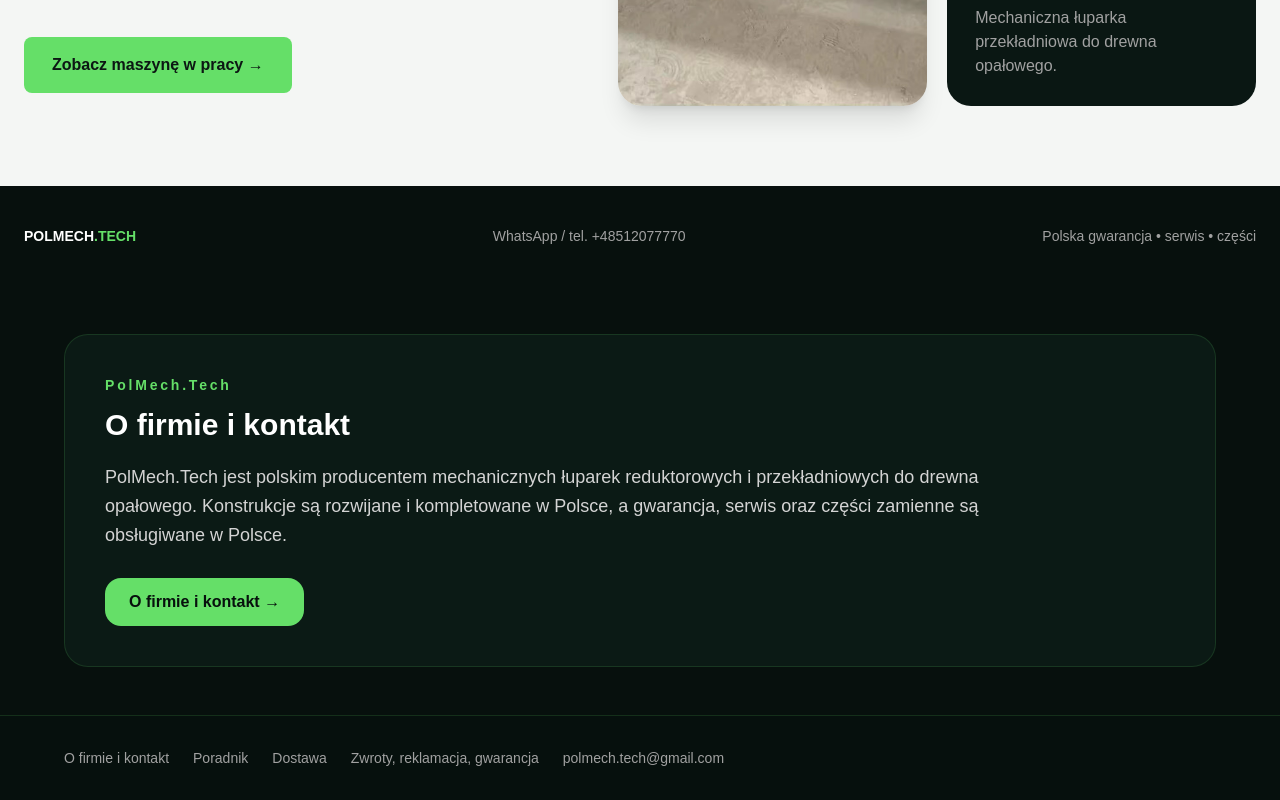
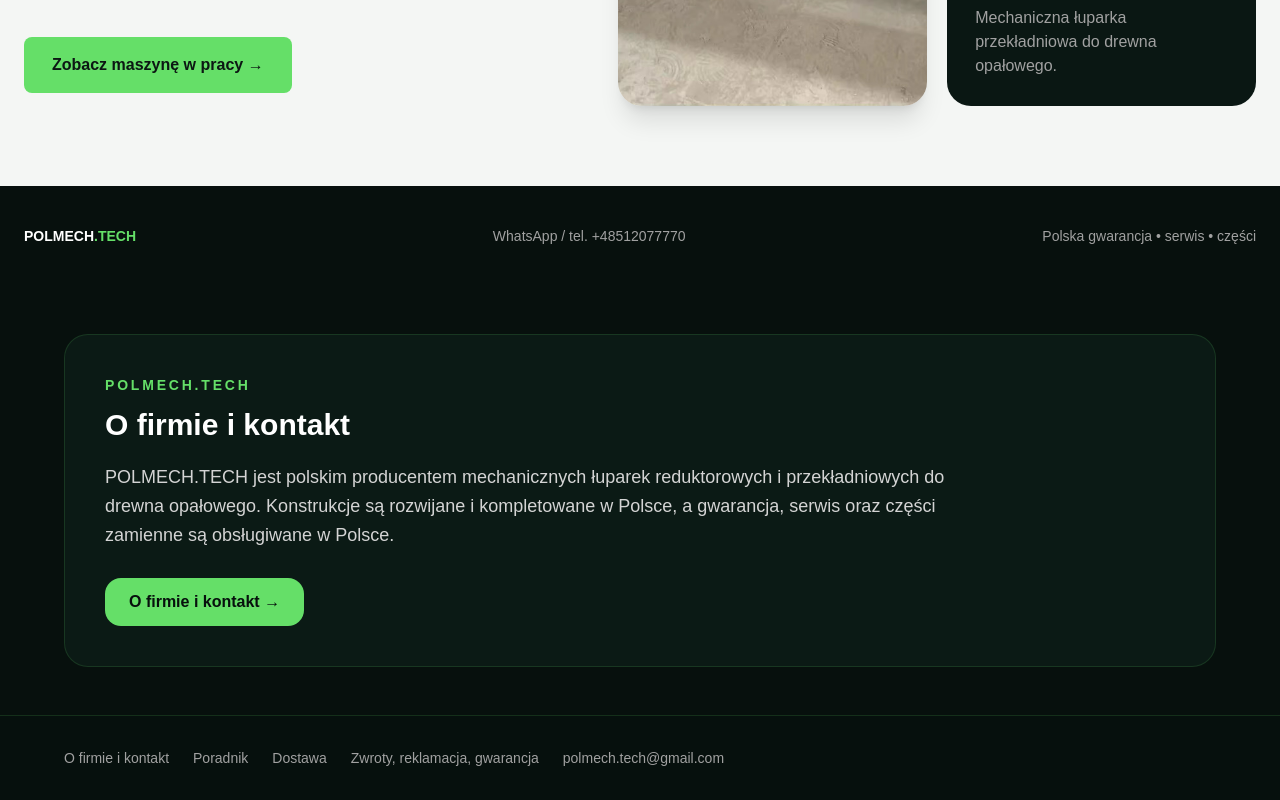
Before and after one commit to polmechtech/polmech11, a Next.js app: page / in a window 1280 px wide. Shown: the part 2426-3226 px from the top of the page. Built offline with nearby package versions, Linux system fonts and the light colour scheme; no server answers.

Commit message:
Standardize brand naming to POLMECH.TECH

```diff
--- a/components/AboutCompanyBlock.tsx
+++ b/components/AboutCompanyBlock.tsx
@@ -2,10 +2,10 @@ export default function AboutCompanyBlock() {
   return (
     <section className="bg-[#07100d] px-6 py-12 text-white">
       <div className="mx-auto max-w-6xl rounded-3xl border border-[#65df68]/15 bg-[#0b1a15] p-7 md:p-10">
-        <p className="text-sm font-bold tracking-[0.2em] text-[#65df68]">PolMech.Tech</p>
+        <p className="text-sm font-bold tracking-[0.2em] text-[#65df68]">POLMECH.TECH</p>
         <h2 className="mt-3 text-3xl font-black">O firmie i kontakt</h2>
         <p className="mt-5 max-w-4xl text-lg leading-relaxed text-neutral-300">
-          PolMech.Tech jest polskim producentem mechanicznych łuparek reduktorowych i przekładniowych do drewna opałowego. Konstrukcje są rozwijane i kompletowane w Polsce, a gwarancja, serwis oraz części zamienne są obsługiwane w Polsce.
+          POLMECH.TECH jest polskim producentem mechanicznych łuparek reduktorowych i przekładniowych do drewna opałowego. Konstrukcje są rozwijane i kompletowane w Polsce, a gwarancja, serwis oraz części zamienne są obsługiwane w Polsce.
         </p>
         <a
           href="/o-nas"
```
